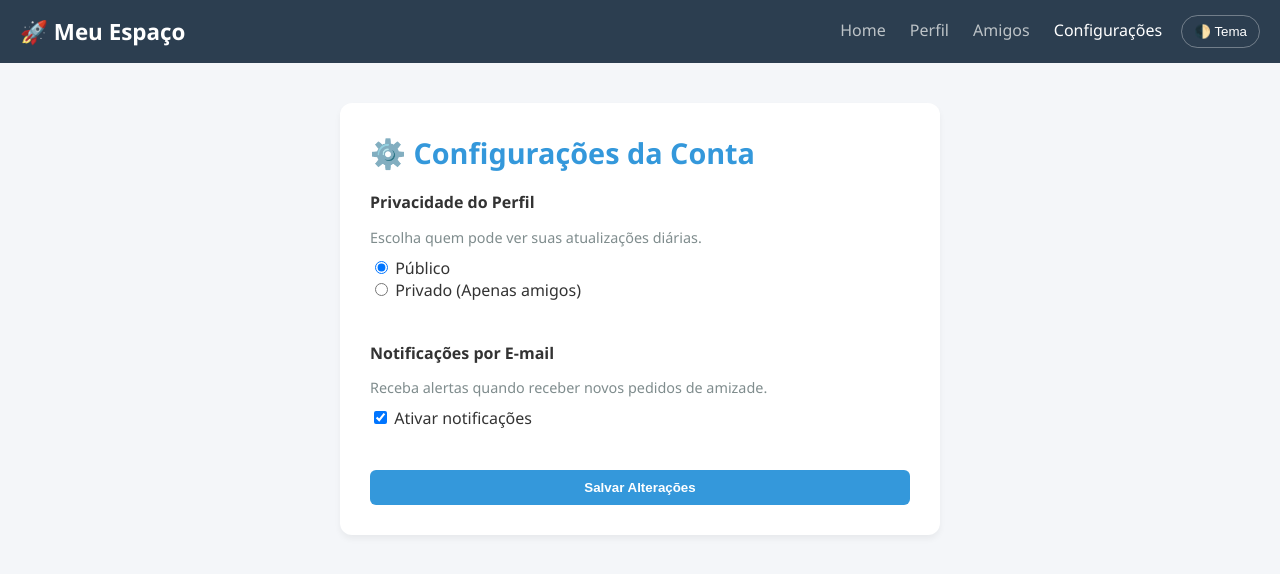
After one commit to Guilhermegost/Hobby, a Django app: template core/templates/configuracoes.html in a window 1280 px wide. The commit adds this page. Shown: the top 574 px of the page. Run offline with Django 5.2, Linux system fonts and the light colour scheme; the template is opened without the code that fills it, so the values that code supplies are empty.

Commit message:
Criação da página de configurações

```diff
--- /dev/null
+++ b/core/templates/configuracoes.html
@@ -0,0 +1,158 @@
+<!DOCTYPE html>
+<html lang="pt-BR">
+<head>
+    <meta charset="UTF-8">
+    <meta name="viewport" content="width=device-width, initial-scale=1.0">
+    <title>Configurações - Meu Espaço</title>
+    <style>
+        :root {
+            --bg-body: #f4f6f9;
+            --bg-card: white;
+            --bg-navbar: #2c3e50;
+            --accent-color: #3498db;
+            --text-main: #333;
+            --text-muted: #7f8c8d;
+            --shadow: rgba(0,0,0,0.05);
+        }
+
+        [data-theme="dark"] {
+            --bg-body: #121212;
+            --bg-card: #1e1e1e;
+            --bg-navbar: #1a252f;
+            --accent-color: #2980b9;
+            --text-main: #e0e0e0;
+            --text-muted: #95a5a6;
+            --shadow: rgba(0,0,0,0.4);
+        }
+
+        body {
+            font-family: 'Segoe UI', Arial, sans-serif;
+            background-color: var(--bg-body);
+            margin: 0;
+            padding: 0;
+            color: var(--text-main);
+            transition: background-color 0.3s, color 0.3s;
+        }
+
+        .navbar {
+            background-color: var(--bg-navbar);
+            padding: 15px 20px;
+            display: flex;
+            justify-content: space-between;
+            align-items: center;
+        }
+        .navbar-logo { color: white; font-size: 1.4em; font-weight: bold; text-decoration: none; }
+        .navbar-links a { color: #bdc3c7; text-decoration: none; margin-left: 20px; font-weight: 500; }
+        .navbar-links a:hover { color: white; }
+
+        .container {
+            max-width: 600px;
+            margin: 40px auto;
+            padding: 0 20px;
+        }
+
+        .config-card {
+            background: var(--bg-card);
+            padding: 30px;
+            border-radius: 12px;
+            box-shadow: 0 4px 6px var(--shadow);
+        }
+
+        h1 { color: var(--accent-color); margin-top: 0; font-size: 1.8em; }
+
+        .config-group {
+            margin-bottom: 25px;
+            border-bottom: 1px solid #ffffff11;
+            padding-bottom: 15px;
+        }
+
+        .config-label {
+            font-weight: bold;
+            display: block;
+            margin-bottom: 5px;
+        }
+
+        .config-desc {
+            color: var(--text-muted);
+            font-size: 0.9em;
+            margin-bottom: 10px;
+        }
+
+        .btn-salvar {
+            background-color: var(--accent-color);
+            color: white;
+            border: none;
+            padding: 10px 20px;
+            border-radius: 6px;
+            cursor: pointer;
+            font-weight: bold;
+            width: 100%;
+        }
+
+        .btn-salvar:hover { opacity: 0.9; }
+
+        .btn-theme {
+            background-color: transparent;
+            color: white;
+            border: 1px solid #ffffff55;
+            padding: 8px 12px;
+            border-radius: 20px;
+            cursor: pointer;
+        }
+    </style>
+</head>
+<body>
+
+    <!-- Menu de Navegação -->
+    <nav class="navbar">
+        <a href="{% url 'home' %}" class="navbar-logo">🚀 Meu Espaço</a>
+        <div class="navbar-links">
+            <a href="{% url 'home' %}">Home</a>
+            <a href="#">Perfil</a>
+            <a href="#">Amigos</a>
+            <a href="{% url 'configuracoes' %}" style="color: white;">Configurações</a>
+            <button class="btn-theme" id="themeToggle" style="margin-left: 15px;">🌓 Tema</button>
+        </div>
+    </nav>
+
+    <div class="container">
+        <div class="config-card">
+            <h1>⚙️ Configurações da Conta</h1>
+
+            <div class="config-group">
+                <span class="config-label">Privacidade do Perfil</span>
+                <p class="config-desc">Escolha quem pode ver suas atualizações diárias.</p>
+                <label><input type="radio" name="privacidade" checked> Público</label><br>
+                <label><input type="radio" name="privacidade"> Privado (Apenas amigos)</label>
+            </div>
+
+            <div class="config-group">
+                <span class="config-label">Notificações por E-mail</span>
+                <p class="config-desc">Receba alertas quando receber novos pedidos de amizade.</p>
+                <label><input type="checkbox" checked> Ativar notificações</label>
+            </div>
+
+            <button class="btn-salvar" onclick="alert('Configurações salvas com sucesso! (Simulação)')">Salvar Alterações</button>
+        </div>
+    </div>
+
+    <script>
+        // Mantém o modo escuro funcionando nesta página também
+        const toggleButton = document.getElementById('themeToggle');
+        const currentTheme = localStorage.getItem('theme');
+
+        if (currentTheme === 'dark') { document.documentElement.setAttribute('data-theme', 'dark'); }
+
+        toggleButton.addEventListener('click', () => {
+            let theme = document.documentElement.getAttribute('data-theme');
+            if (theme === 'dark') {
+                document.documentElement.removeAttribute('data-theme');
+                localStorage.setItem('theme', 'light');
+            } else {
+                document.documentElement.setAttribute('data-theme', 'dark');
+                localStorage.setItem('theme', 'dark');
+            }
+        });
+    </script>
+</body>
+</html>
--- a/core/templates/core/index.html
+++ b/core/templates/core/index.html
@@ -124,7 +124,7 @@
             <a href="#" style="color: white;">Home</a>
             <a href="#">Perfil</a>
             <a href="#">Amigos</a>
-            <a href="#">Configurações</a>
+            <a href="{% url 'configuracoes' %}">Configurações</a>
             <button class="btn-theme" id="themeToggle" style="margin-left: 15px;">🌓 Tema</button>
         </div>
     </nav>
--- a/core/views.py
+++ b/core/views.py
@@ -6,3 +6,6 @@ def pagina_inicial(request):
     posts = Post.objects.all().order_by('-data_criacao')
     # Envia os posts para o arquivo HTML que vamos criar
     return render(request, 'core/index.html', {'posts': posts})
+
+def pagina_configuracoes(request):
+    return render(request, 'core/configuracoes.html')
--- a/meu_site/urls.py
+++ b/meu_site/urls.py
@@ -23,6 +23,7 @@ from django.conf.urls.static import static
 urlpatterns = [
     path('admin/', admin.site.urls),
     path('', views.pagina_inicial, name='home'),
+    path('configuracoes/', views.pagina_configuracoes, name='configuracoes'),
 ]
 
 # Adiciona suporte para carregar as imagens do upload no modo de desenvolvimento
```
